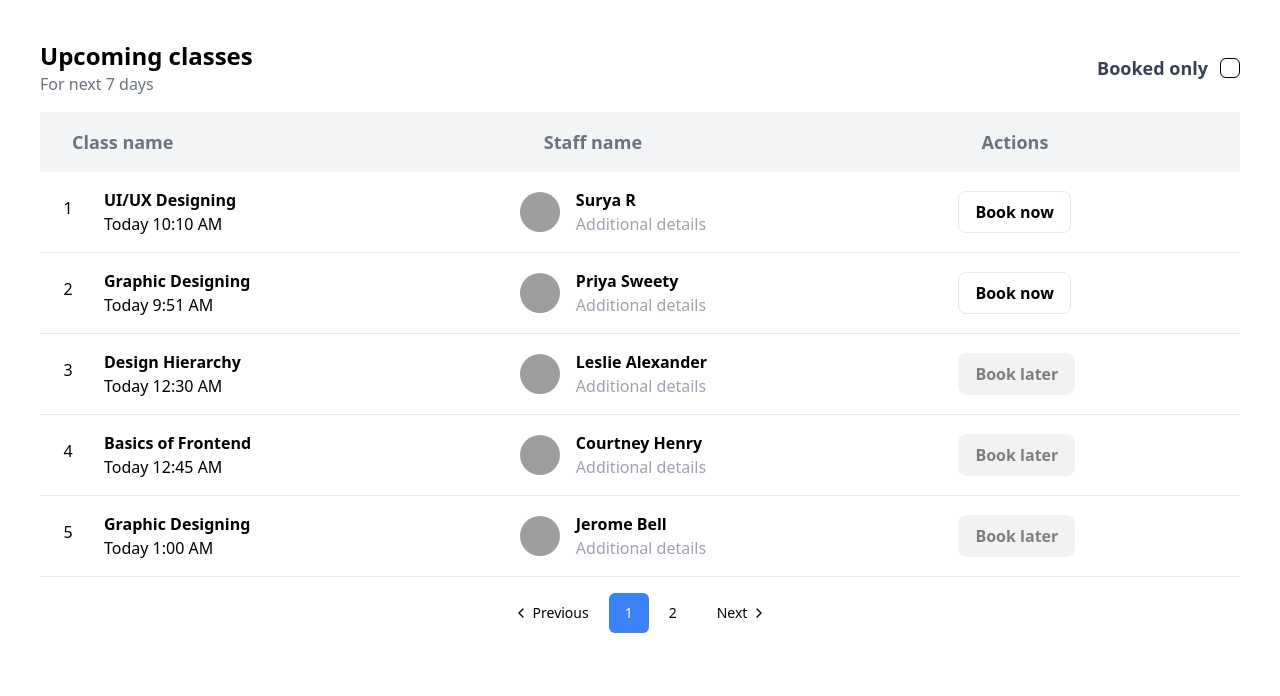
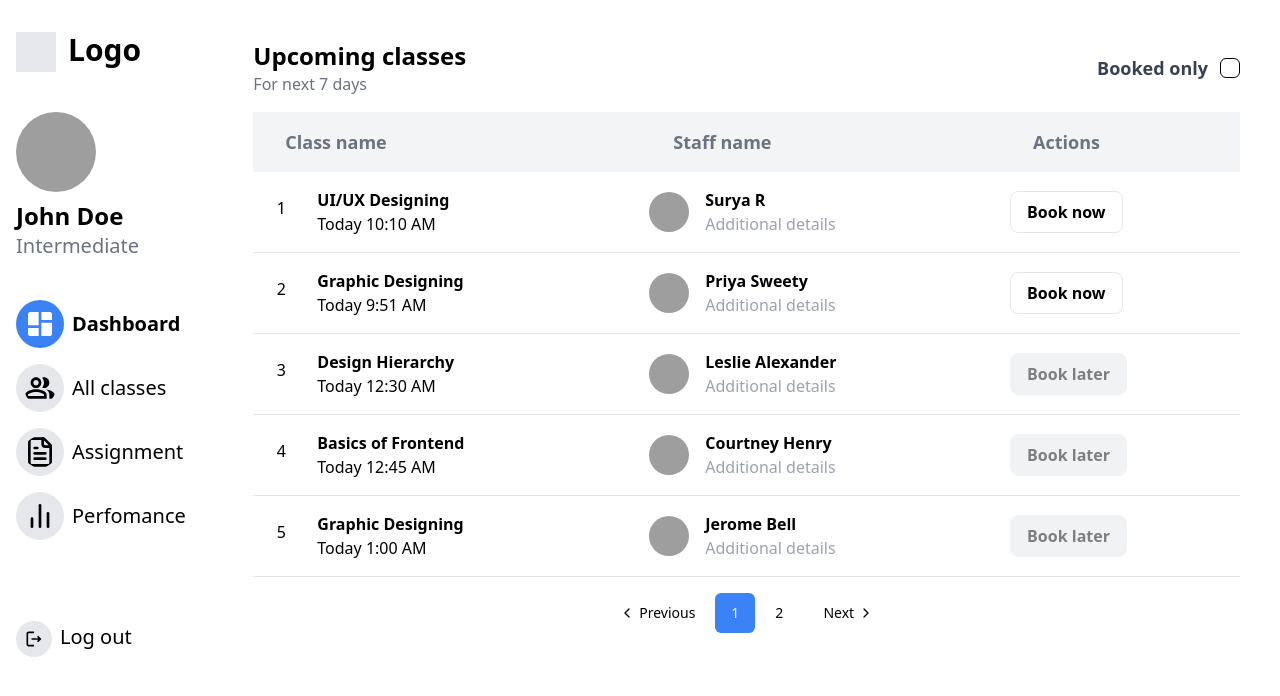
Before and after one commit to amjad78678/Upcoming_Classes, a React (Vite) app: page / in a window 1280 px wide. Shown: the top 696 px of the page. Built offline with nearby package versions, Linux system fonts and the light colour scheme; grey boxes are pictures that could not be loaded.

Commit message:
after successfully added sidebar

```diff
--- a/src/components/common/Navbar.tsx
+++ /dev/null
@@ -1,22 +0,0 @@
-import React from "react";
-import GreenButton from "../Upcoming Classes/GreenButton";
-
-const Navbar = () => {
-  return (
-    <div className="container grid grid-cols-12 my-6 ">
-      <div className="col-span-5 my-auto">
-        <img src="./Logo.png" alt="" />
-      </div>
-      <div className="col-span-7 flex gap-6 justify-end items-center">
-        <p>Home</p>
-        <p>Features</p>
-        <p>Community</p>
-        <p>Blog</p>
-        <p>Pricing</p>
-        <GreenButton text={"Register Now"} />
-      </div>
-    </div>
-  );
-};
-
-export default Navbar;
--- /dev/null
+++ b/src/components/common/Sidebar.tsx
@@ -0,0 +1,111 @@
+import React, { useState } from "react";
+import { MdOutlineLogout } from "react-icons/md";
+import { MdDashboard } from "react-icons/md";
+import { MdOutlinePeopleAlt } from "react-icons/md";
+import { LuFileText } from "react-icons/lu";
+import { LuBarChart2 } from "react-icons/lu";
+
+const Sidebar = () => {
+  const [currentTab, setCurrentTab] = useState("Dashboard");
+  const tabLogoColor = (tab: string) => {
+    if (currentTab === tab) {
+      return "bg-blue-500 text-white";
+    } else {
+      return "bg-gray-200";
+    }
+  };
+  return (
+    <div className="flex flex-col justify-between h-full py-8 px-4">
+      <div className="flex flex-col gap-10">
+        <div className="bg-white flex gap-3">
+          <div className="w-10 h-10 bg-gray-200"></div>
+          <h1 className="text-3xl font-bold">Logo</h1>
+        </div>
+
+        <div className="flex flex-col gap-2">
+          <img
+            className="w-20 h-20 rounded-full"
+            src="https://s3-alpha-sig.figma.com/img/c620/90c1/0348e55cb7230a23b65bb5c91a5c76ad?Expires=1724025600&Key-Pair-Id=APKAQ4GOSFWCVNEHN3O4&Signature=Ub~rope~iwDE8pVI0CFksuw3JudnZYioYF7vf54yxdQOU-O0QQMpSKoX9vZJJIk24MyjATU7~ase8gxS54kWkmqK~iu372eYfJjHXrn5n0o~8yx2cM4JdgodeLO4Gnabjy~tmQRjyBulBQp9mj9DOA5JSkR4Pf4ek2ZalaPZnWYZGohzxXN6fS1MZb5PNPYAwvkkVL-rNiVx-WtZ12tJYFQRsfgzOl3o9z9wHMhX3Mf9ktVFQfZB4nq2FpXDPgmWlQYDj1UVj4FnIUaa0GiH-NagVDyPQ51q7cnz2FVDrRULYECCeOif3jAuVzE~oJnGsI1QpEj97FvzNAZdAuTxAQ__"
+            alt=""
+          />
+          <div>
+            <h1 className="text-2xl font-semibold">John Doe</h1>
+            <h2 className="text-xl text-gray-500">Intermediate</h2>
+          </div>
+        </div>
+        <div className="flex flex-col space-y-4">
+          <div
+            onClick={() => setCurrentTab("Dashboard")}
+            className={`flex gap-2 justify-start items-center ${
+              currentTab === "Dashboard" ? "font-bold" : ""
+            } `}
+          >
+            <MdDashboard
+              className={`${tabLogoColor(
+                "Dashboard"
+              )} text-5xl  rounded-full p-2 `}
+            />
+            <h1 className="text-xl">Dashboard</h1>
+          </div>
+          <div
+            onClick={() => setCurrentTab("AllClasses")}
+            className={`flex gap-2 justify-start items-center ${
+              currentTab === "AllClasses" ? "font-bold" : ""
+            } `}
+          >
+            <MdOutlinePeopleAlt
+              className={`${tabLogoColor(
+                "AllClasses"
+              )} text-5xl  rounded-full p-2 `}
+            />
+            <h1 className="text-xl">All classes</h1>
+          </div>
+          <div
+            onClick={() => setCurrentTab("Assignment")}
+            className={`flex gap-2 justify-start items-center ${
+              currentTab === "Assignment" ? "font-bold" : ""
+            } `}
+          >
+            <LuFileText
+              className={`${tabLogoColor(
+                "Assignment"
+              )} text-5xl  rounded-full p-2 `}
+            />
+            <h1 className="text-xl">Assignment</h1>
+          </div>
+          <div
+            onClick={() => setCurrentTab("Perfomance")}
+            className={`flex gap-2 justify-start items-center ${
+              currentTab === "Perfomance" ? "font-bold" : ""
+            } `}
+          >
+            <LuBarChart2
+              className={`${tabLogoColor(
+                "Perfomance"
+              )} text-5xl  rounded-full p-2 `}
+            />
+            <h1 className="text-xl">Perfomance</h1>
+          </div>
+        </div>
+      </div>
+
+      <button
+        onClick={() => setCurrentTab("Logout")}
+        className="flex justify-start items-center gap-2 "
+      >
+        <MdOutlineLogout
+          className={`text-4xl ${tabLogoColor("Logout")} rounded-full p-2 `}
+        />
+
+        <h1
+          className={`${
+            currentTab === "Logout" ? "font-bold" : ""
+          } text-xl mb-1`}
+        >
+          Log out
+        </h1>
+      </button>
+    </div>
+  );
+};
+export default Sidebar;
--- a/src/pages/UpcomingClassesPage.tsx
+++ b/src/pages/UpcomingClassesPage.tsx
@@ -1,14 +1,22 @@
+import Sidebar from "@/components/common/Sidebar";
 import UpcomingClass from "../components/Upcoming Classes/UpcomingClass";
 import Head from "@/components/Upcoming Classes/Head";
 
 const UpcomingClassesPage = () => {
   return (
     <>
-      <div className="p-10">
-        <Head />
-        <UpcomingClass />
+      <div className="grid grid-cols-12">
+        <div className="col-span-2">
+          <Sidebar />
+        </div>
+
+        <div className="col-span-10">
+          <div className="p-10">
+            <Head />
+            <UpcomingClass />
+          </div>
+        </div>
       </div>
-
     </>
   );
 };
```
